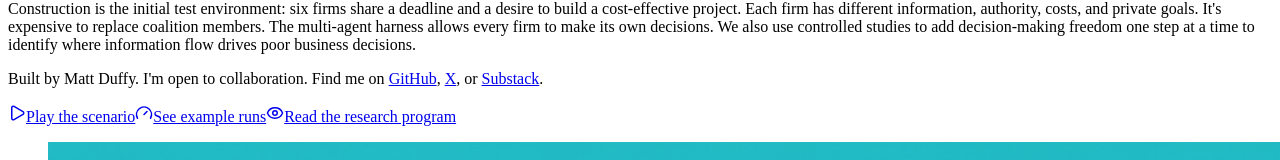
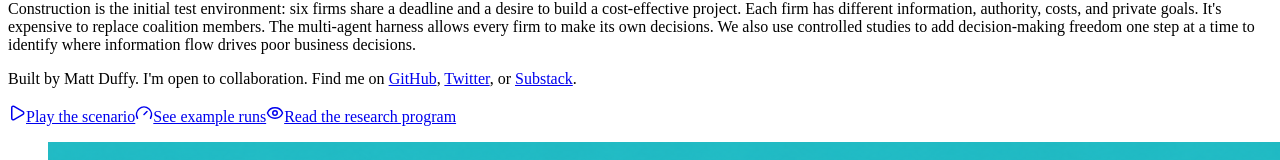
Before and after one commit to mduffster/construction-agent-bench, a React (Vite) app in the folder web/: page / in a window 1280 px wide. Shown: the part 197-357 px from the top of the page. Built offline with nearby package versions, Linux system fonts and the light colour scheme; the HTML template or start-up script is replaced by a standard one.

Commit message:
Rename X contact label to Twitter

```diff
--- a/web/src/App.tsx
+++ b/web/src/App.tsx
@@ -191,7 +191,7 @@ function HomePage() {
             </a>
             ,{" "}
             <a href="https://x.com/iammattduff" rel="noreferrer" target="_blank">
-              X
+              Twitter
             </a>
             , or{" "}
             <a href="https://seekingsignal.substack.com" rel="noreferrer" target="_blank">
```
Also changed, not shown: 1 other file (tests, documents, lock files or other folders).
